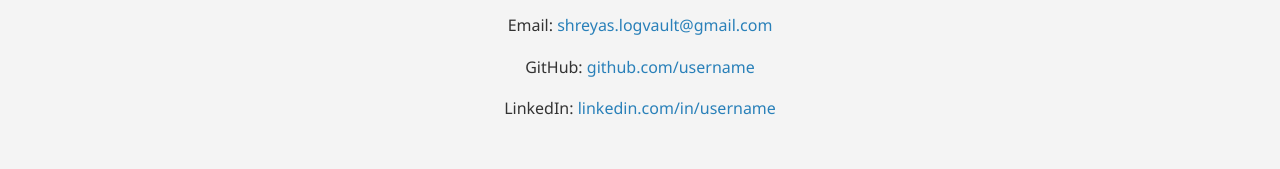
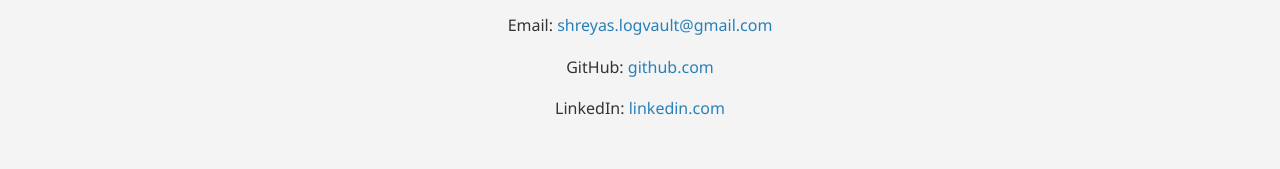
Before and after one commit to y0dam4n/y0dam4n.github.io, a plain HTML site: page index.html in a window 1280 px wide. Shown: the part 2450-2619 px from the top of the page. Drawn offline with Linux system fonts and the light colour scheme.

Commit message:
Add files via upload

```diff
--- a/index.html
+++ b/index.html
@@ -86,9 +86,9 @@
             <div class="contact-content">
                 <p>Feel free to reach out to me via email or follow my work on social platforms.</p>
                 <div class="contact-info">
-                    <p>Email: <a href="mailto:student@example.com">shreyas.logvault@gmail.com</a></p>
-                    <p>GitHub: <a href="https://github.com" target="_blank">github.com/username</a></p>
-                    <p>LinkedIn: <a href="https://linkedin.com" target="_blank">linkedin.com/in/username</a></p>
+                    <p>Email: <a href="mailto:shreyas.logvault@gmail.com">shreyas.logvault@gmail.com</a></p>
+                    <p>GitHub: <a href="https://github.com" target="_blank">github.com</a></p>
+                    <p>LinkedIn: <a href="https://linkedin.com" target="_blank">linkedin.com</a></p>
                 </div>
             </div>
         </section>
```
